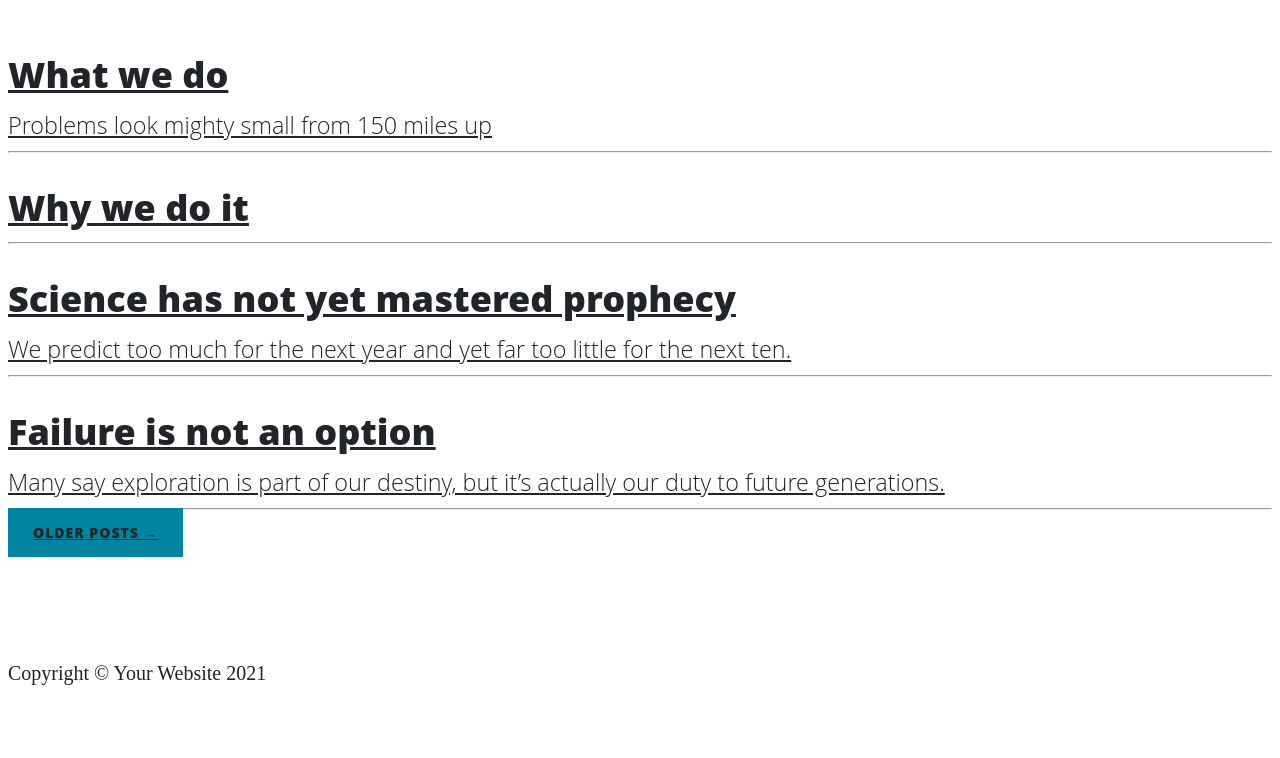
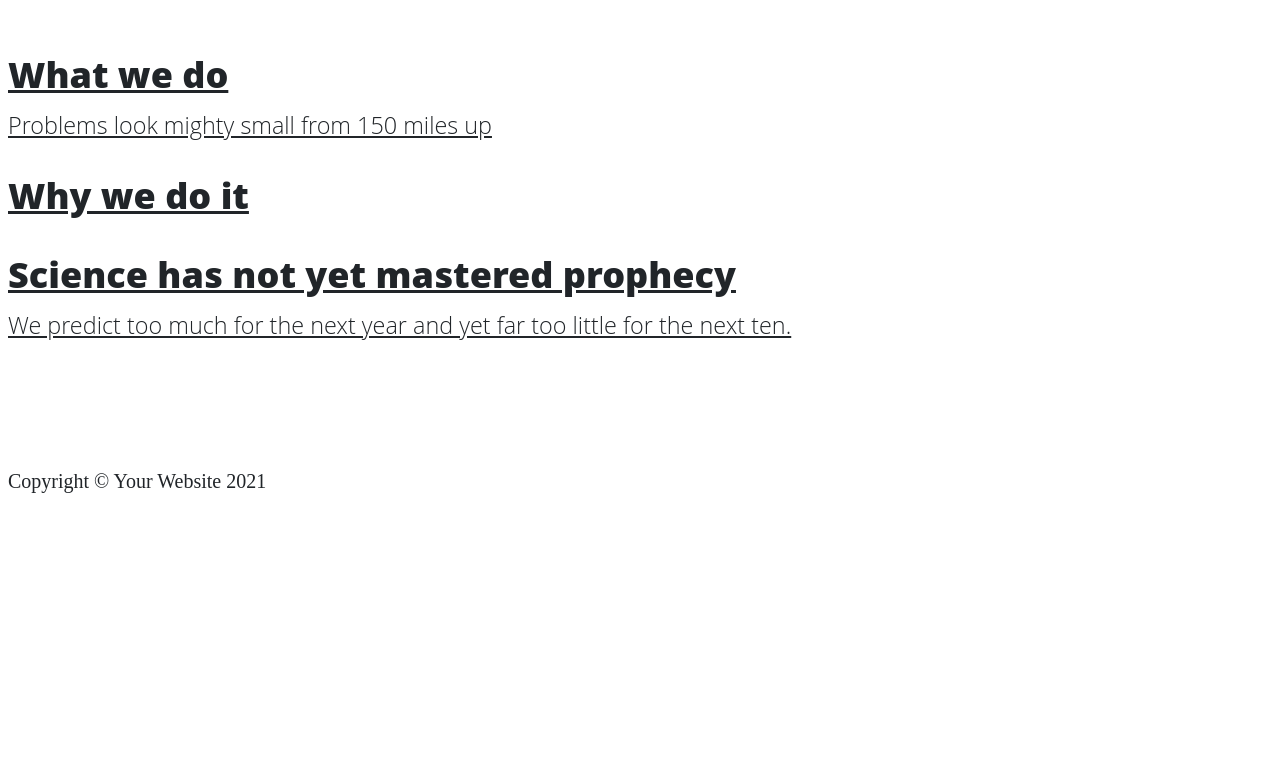
Before and after one commit to andna5980/myrecipes, a Flask app: page / in a window 1280 px wide. Shown: the part 790-1548 px from the top of the page. After the commit the page ends 1283 px from the top, so only its background shows below. Run offline with Flask 2, Linux system fonts and the light colour scheme; some libraries are stand-ins or nearby versions.

Commit message:
updating style and information in landing page

```diff
--- a/templates/index.html
+++ b/templates/index.html
@@ -11,15 +11,13 @@
                 </a>
 
             </div>
-            <!-- Divider-->
-            <hr class="my-4" />
+
             <!-- Post preview-->
             <div class="post-preview">
                 <a href="post.html"><h2 class="post-title">Why we do it</h2></a>
 
             </div>
-            <!-- Divider-->
-            <hr class="my-4" />
+
             <!-- Post preview-->
             <div class="post-preview">
                 <a href="post.html">
@@ -28,20 +26,8 @@
                 </a>
 
             </div>
-            <!-- Divider-->
-            <hr class="my-4" />
-            <!-- Post preview-->
-            <div class="post-preview">
-                <a href="post.html">
-                    <h2 class="post-title">Failure is not an option</h2>
-                    <h3 class="post-subtitle">Many say exploration is part of our destiny, but it’s actually our duty to future generations.</h3>
-                </a>
 
-            </div>
-            <!-- Divider-->
-            <hr class="my-4" />
-            <!-- Pager-->
-            <div class="d-flex justify-content-end mb-4"><a class="btn btn-primary text-uppercase" href="#!">Older Posts →</a></div>
+
         </div>
     </div>
 {% endblock %}
```
